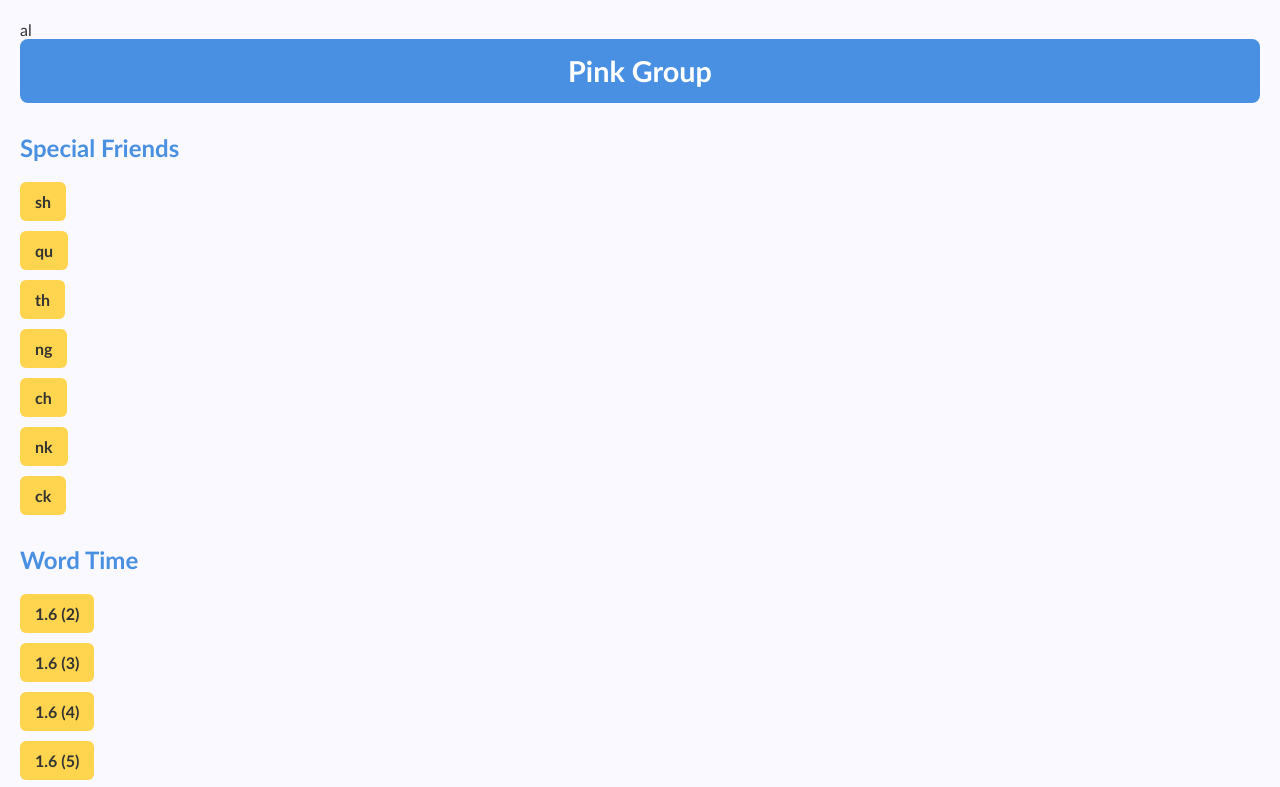
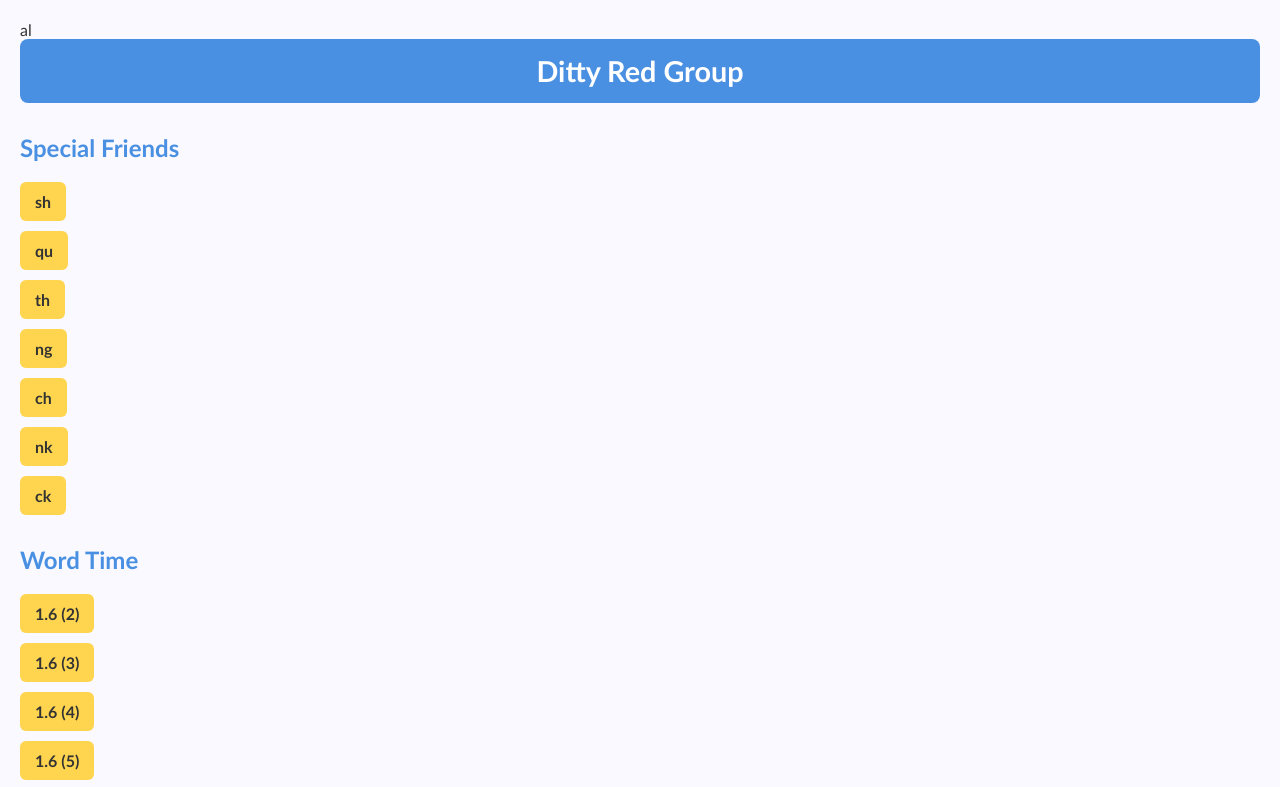
Before and after one commit to mcdca/mrsmac, a plain HTML site: page ditty-red-group.html in a window 1280 px wide. Shown: the top 787 px of the page. Drawn offline with Linux system fonts and the light colour scheme.

Commit message:
Update ditty-red-group.html

```diff
--- a/ditty-red-group.html
+++ b/ditty-red-group.html
@@ -13,7 +13,7 @@ a { text-decoration:none; background:#ffd54f; padding:10px 15px; border-radius:6
 a:hover { background:#ffca28; }
 </style>
 </head><body>
-<header><h1>Pink Group</h1></header><main>
+<header><h1>Ditty Red Group</h1></header><main>
 <h2>Special Friends</h2>
 <ul>
   <li><a href="http://schools.ruthmiskin.com/training/view/W4IGfCBi/d44Eg5zZ" target="_blank">sh</a></li>
```
